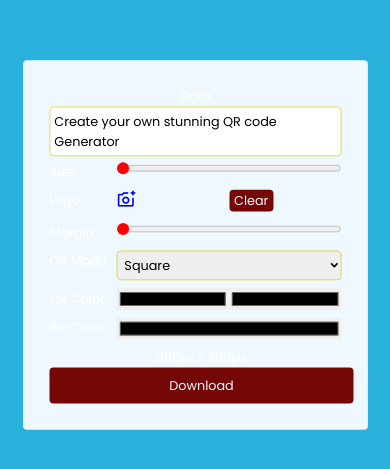
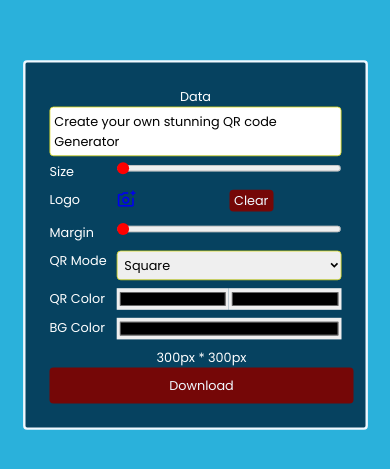
Before and after one commit to selvamurugaiah/QR-GEN, a plain HTML site: page index.html in a window 390 px wide. Shown: the part 177-646 px from the top of the page. Drawn offline with nearby package versions, Linux system fonts and the light colour scheme.

Commit message:
final commit

```diff
--- a/style.css
+++ b/style.css
@@ -87,7 +87,9 @@
   @media screen and (max-width: 675px) {
 
     .container{
-        background-color: aliceblue;
+        background-color: rgb(6, 66, 96);
+        color: white;
+        border: 3px solid aliceblue;
         border-radius: 5px;
         padding: 30px 15px 30px 30px;
         text-align: center;
```
